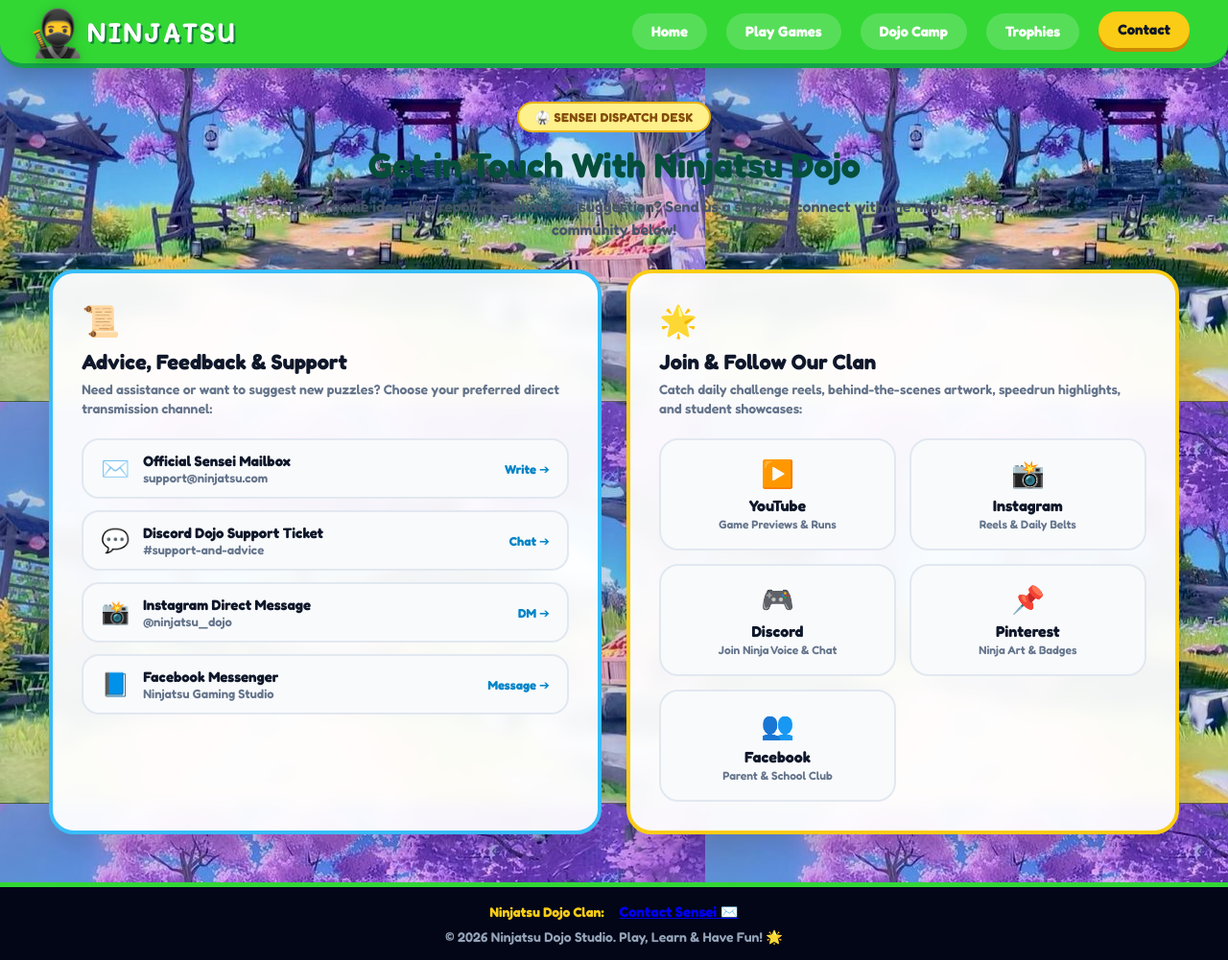
After one commit to varshil-2115/ninjatsu, a Flask app: page /contact in a window 1280 px wide. The commit adds this page. Shown: the whole page at 96% size. Run offline with Flask 3, Linux system fonts and the light colour scheme.

Commit message:
Add Contact Us page with advice/complaint channels and social follow grid

```diff
--- a/app.py
+++ b/app.py
@@ -351,6 +351,10 @@ def delete_user(user_id):
     flash(f'Ninja #{user_id} has been removed from the Dojo!', 'success')
     return redirect(url_for('admin_panel'))
 
+@app.route('/contact')
+def contact_us():
+    return render_template('contact_us.html')
+
 # API Route: Securely update score and XP
 @app.route('/api/update-xp', methods=['POST'])
 def update_xp():
--- /dev/null
+++ b/static/css/contact_us.css
@@ -0,0 +1,219 @@
+/* ==========================================================================
+   CONTACT US & SOCIAL PLATFORM SHOWCASE
+   ========================================================================== */
+
+.contact-viewport {
+  flex: 1;
+  max-width: 1200px;
+  width: 92%;
+  margin: 35px auto 50px;
+  display: flex;
+  flex-direction: column;
+  gap: 30px;
+}
+
+.contact-hero {
+  text-align: center;
+  max-width: 720px;
+  margin: 0 auto;
+}
+
+.contact-tag {
+  display: inline-block;
+  background: #fef08a;
+  color: #854d0e;
+  font-weight: 700;
+  font-size: 13px;
+  padding: 6px 16px;
+  border-radius: 50px;
+  border: 2px solid #eab308;
+  letter-spacing: 0.5px;
+  margin-bottom: 12px;
+}
+
+.contact-hero h1 {
+  font-size: 36px;
+  color: #064e3b;
+  margin-bottom: 10px;
+}
+
+.contact-hero p {
+  font-size: 16px;
+  color: #475569;
+  font-weight: 600;
+  line-height: 1.5;
+}
+
+/* CARDS SPLIT */
+.contact-grid {
+  display: grid;
+  grid-template-columns: 1fr 1fr;
+  gap: 26px;
+}
+
+.contact-card {
+  background: rgba(255, 255, 255, 0.95);
+  backdrop-filter: blur(8px);
+  border: 4px solid #ffffff;
+  border-radius: 26px;
+  padding: 30px;
+  box-shadow: 0 14px 28px rgba(0, 0, 0, 0.12);
+  display: flex;
+  flex-direction: column;
+  transition: transform 0.2s ease;
+}
+
+.contact-card:hover {
+  transform: translateY(-3px);
+}
+
+.support-card {
+  border-color: #38bdf8;
+}
+
+.follow-card {
+  border-color: #facc15;
+}
+
+.card-icon-bubble {
+  font-size: 32px;
+  margin-bottom: 10px;
+}
+
+.contact-card h2 {
+  font-size: 22px;
+  color: #0f172a;
+  margin-bottom: 6px;
+}
+
+.card-desc {
+  font-size: 14px;
+  color: #64748b;
+  font-weight: 600;
+  margin-bottom: 22px;
+  line-height: 1.4;
+}
+
+/* CHANNEL LIST (Support & Complaints) */
+.channel-list {
+  display: flex;
+  flex-direction: column;
+  gap: 12px;
+}
+
+.channel-item {
+  display: flex;
+  align-items: center;
+  gap: 14px;
+  padding: 12px 18px;
+  border-radius: 18px;
+  background: #f8fafc;
+  border: 2px solid #e2e8f0;
+  text-decoration: none;
+  color: inherit;
+  transition: all 0.2s ease;
+}
+
+.channel-item:hover {
+  transform: translateX(4px);
+  background: #ffffff;
+  border-color: #38bdf8;
+  box-shadow: 0 6px 14px rgba(56, 189, 248, 0.2);
+}
+
+.ch-icon {
+  font-size: 24px;
+}
+
+.ch-details {
+  display: flex;
+  flex-direction: column;
+  flex: 1;
+}
+
+.ch-name {
+  font-size: 15px;
+  font-weight: 700;
+  color: #0f172a;
+}
+
+.ch-link {
+  font-size: 13px;
+  color: #64748b;
+  font-weight: 600;
+}
+
+.ch-action {
+  font-size: 13px;
+  font-weight: 700;
+  color: #0284c7;
+}
+
+/* SOCIAL TILES (Follow Clan) */
+.social-tiles-grid {
+  display: grid;
+  grid-template-columns: repeat(2, 1fr);
+  gap: 14px;
+}
+
+.social-tile {
+  display: flex;
+  flex-direction: column;
+  align-items: center;
+  text-align: center;
+  padding: 18px 14px;
+  border-radius: 20px;
+  background: #f8fafc;
+  border: 2px solid #e2e8f0;
+  text-decoration: none;
+  color: #0f172a;
+  transition: all 0.2s ease;
+}
+
+.social-tile:hover {
+  transform: translateY(-3px) scale(1.02);
+  background: #ffffff;
+}
+
+.social-tile.yt:hover { border-color: #ef4444; box-shadow: 0 8px 16px rgba(239, 68, 68, 0.2); }
+.social-tile.ig:hover { border-color: #e1306c; box-shadow: 0 8px 16px rgba(225, 48, 108, 0.2); }
+.social-tile.dc:hover { border-color: #5865f2; box-shadow: 0 8px 16px rgba(88, 101, 242, 0.2); }
+.social-tile.pin:hover { border-color: #e60023; box-shadow: 0 8px 16px rgba(230, 0, 35, 0.2); }
+.social-tile.fb:hover { border-color: #1877f2; box-shadow: 0 8px 16px rgba(24, 119, 242, 0.2); }
+
+.tile-icon {
+  font-size: 28px;
+  margin-bottom: 6px;
+}
+
+.tile-sub {
+  font-size: 12px;
+  color: #64748b;
+  font-weight: 600;
+  margin-top: 2px;
+}
+
+/* NIGHT THEME ADAPTATION */
+body.theme-night .contact-hero h1 { color: #38bdf8; }
+body.theme-night .contact-hero p { color: #94a3b8; }
+body.theme-night .contact-card {
+  background: rgba(15, 23, 42, 0.94);
+  color: #f8fafc;
+}
+body.theme-night .contact-card h2 { color: #f8fafc; }
+body.theme-night .channel-item,
+body.theme-night .social-tile {
+  background: #1e293b;
+  border-color: #334155;
+  color: #f8fafc;
+}
+body.theme-night .ch-name { color: #f8fafc; }
+body.theme-night .ch-link,
+body.theme-night .tile-sub { color: #94a3b8; }
+
+/* RESPONSIVE */
+@media (max-width: 860px) {
+  .contact-grid {
+    grid-template-columns: 1fr;
+  }
+}
--- a/templates/Ninjatsu_homepage.html
+++ b/templates/Ninjatsu_homepage.html
@@ -189,6 +189,10 @@
             </svg>
         </a>
     </div>
+    <div class="footer-social-row">
+            <span class="footer-label">Need Help or Advice?</span>
+            <a href="{{ url_for('contact_us') }}" style="color: #facc15; font-weight: 700; text-decoration: underline; margin-left: 8px;">Contact Dojo Sensei ✉️</a>
+        </div>
     <div class="footer-copy-text">&copy; 2026 Ninjatsu Dojo Studio. Play, Learn & Have Fun! ⭐</div>
 </footer>
 <script>
--- /dev/null
+++ b/templates/contact_us.html
@@ -0,0 +1,134 @@
+<!DOCTYPE html>
+<html lang="en">
+<head>
+    <meta charset="UTF-8">
+    <meta name="viewport" content="width=device-width, initial-scale=1.0">
+    <title>Contact Dojo Sensei & Community — Ninjatsu</title>
+    <link href="https://fonts.googleapis.com/css2?family=Fredoka:wght@400;600;700&family=Mali:wght@600;700&display=swap" rel="stylesheet">
+    <link rel="stylesheet" href="{{ url_for('static', filename='css/style.css') }}">
+    <link rel="stylesheet" href="{{ url_for('static', filename='css/contact_us.css') }}">
+</head>
+<body class="theme-day">
+
+    <!-- HEADER -->
+    <header class="dojo-header-green">
+        <div class="logo-box-green">
+            <span class="logo-ninja">🥷</span>
+            <span class="logo-title">NINJATSU</span>
+        </div>
+        <nav class="nav-menu-green">
+            <a href="{{ url_for('homepage') }}">Home</a>
+            <a href="{{ url_for('explore_games') }}">Play Games</a>
+            <a href="{{ url_for('start_learning') }}">Dojo Camp</a>
+            <a href="{{ url_for('rewards') }}">Trophies</a>
+            <a href="{{ url_for('contact_us') }}" class="active">Contact</a>
+        </nav>
+    </header>
+
+    <main class="contact-viewport">
+        <div class="contact-hero">
+            <span class="contact-tag">🥋 SENSEI DISPATCH DESK</span>
+            <h1>Get in Touch With Ninjatsu Dojo</h1>
+            <p>Have a game idea, bug report, feedback, or suggestion? Send us a scroll or connect with the ninja community below!</p>
+        </div>
+
+        <div class="contact-grid">
+            <!-- SECTION 1: SUPPORT, ADVICE & COMPLAINTS -->
+            <div class="contact-card support-card">
+                <div class="card-icon-bubble">📜</div>
+                <h2>Advice, Feedback & Support</h2>
+                <p class="card-desc">Need assistance or want to suggest new puzzles? Choose your preferred direct transmission channel:</p>
+
+                <div class="channel-list">
+                    <a href="mailto:support@ninjatsu.com" class="channel-item email">
+                        <span class="ch-icon">✉️</span>
+                        <div class="ch-details">
+                            <span class="ch-name">Official Sensei Mailbox</span>
+                            <span class="ch-link">support@ninjatsu.com</span>
+                        </div>
+                        <span class="ch-action">Write ➔</span>
+                    </a>
+
+                    <a href="https://discord.gg/" target="_blank" rel="noopener noreferrer" class="channel-item discord">
+                        <span class="ch-icon">💬</span>
+                        <div class="ch-details">
+                            <span class="ch-name">Discord Dojo Support Ticket</span>
+                            <span class="ch-link">#support-and-advice</span>
+                        </div>
+                        <span class="ch-action">Chat ➔</span>
+                    </a>
+
+                    <a href="https://instagram.com/" target="_blank" rel="noopener noreferrer" class="channel-item instagram">
+                        <span class="ch-icon">📸</span>
+                        <div class="ch-details">
+                            <span class="ch-name">Instagram Direct Message</span>
+                            <span class="ch-link">@ninjatsu_dojo</span>
+                        </div>
+                        <span class="ch-action">DM ➔</span>
+                    </a>
+
+                    <a href="https://facebook.com/" target="_blank" rel="noopener noreferrer" class="channel-item facebook">
+                        <span class="ch-icon">📘</span>
+                        <div class="ch-details">
+                            <span class="ch-name">Facebook Messenger</span>
+                            <span class="ch-link">Ninjatsu Gaming Studio</span>
+                        </div>
+                        <span class="ch-action">Message ➔</span>
+                    </a>
+                </div>
+            </div>
+
+            <!-- SECTION 2: JOIN & FOLLOW OUR CHANNELS -->
+            <div class="contact-card follow-card">
+                <div class="card-icon-bubble">🌟</div>
+                <h2>Join & Follow Our Clan</h2>
+                <p class="card-desc">Catch daily challenge reels, behind-the-scenes artwork, speedrun highlights, and student showcases:</p>
+
+                <div class="social-tiles-grid">
+                    <a href="https://youtube.com/" target="_blank" rel="noopener noreferrer" class="social-tile yt">
+                        <span class="tile-icon">▶️</span>
+                        <b>YouTube</b>
+                        <span class="tile-sub">Game Previews & Runs</span>
+                    </a>
+
+                    <a href="https://instagram.com/" target="_blank" rel="noopener noreferrer" class="social-tile ig">
+                        <span class="tile-icon">📸</span>
+                        <b>Instagram</b>
+                        <span class="tile-sub">Reels & Daily Belts</span>
+                    </a>
+
+                    <a href="https://discord.gg/" target="_blank" rel="noopener noreferrer" class="social-tile dc">
+                        <span class="tile-icon">🎮</span>
+                        <b>Discord</b>
+                        <span class="tile-sub">Join Ninja Voice & Chat</span>
+                    </a>
+
+                    <a href="https://pinterest.com/" target="_blank" rel="noopener noreferrer" class="social-tile pin">
+                        <span class="tile-icon">📌</span>
+                        <b>Pinterest</b>
+                        <span class="tile-sub">Ninja Art & Badges</span>
+                    </a>
+
+                    <a href="https://facebook.com/" target="_blank" rel="noopener noreferrer" class="social-tile fb">
+                        <span class="tile-icon">👥</span>
+                        <b>Facebook</b>
+                        <span class="tile-sub">Parent & School Club</span>
+                    </a>
+                </div>
+            </div>
+        </div>
+    </main>
+
+    <footer class="dojo-footer">
+        <div class="footer-social-row">
+            <span class="footer-label">Ninjatsu Dojo Clan:</span>
+            <a href="{{ url_for('contact_us') }}" class="footer-contact-link">Contact Sensei ✉️</a>
+        </div>
+        <div class="footer-copy-text">
+            &copy; 2026 Ninjatsu Dojo Studio. Play, Learn & Have Fun! 🌟
+        </div>
+    </footer>
+
+    <script src="{{ url_for('static', filename='js/ninja_juice.js') }}"></script>
+</body>
+</html>
```
